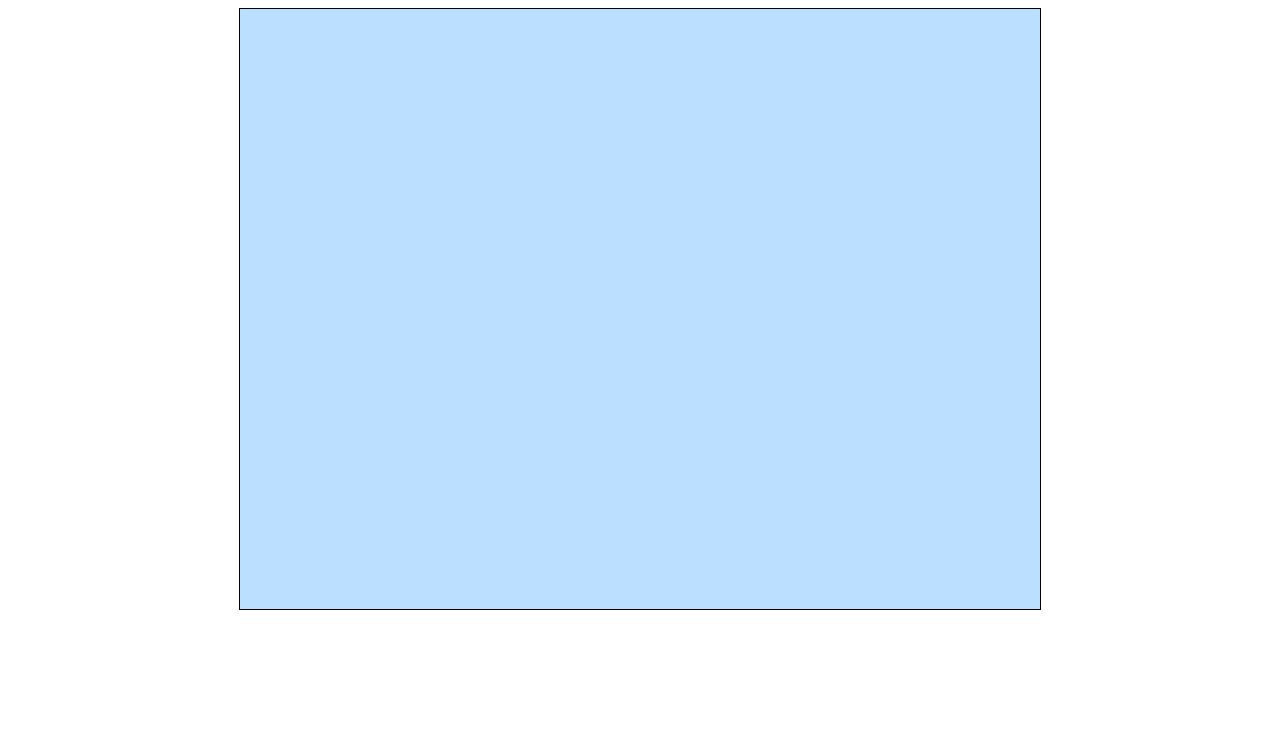
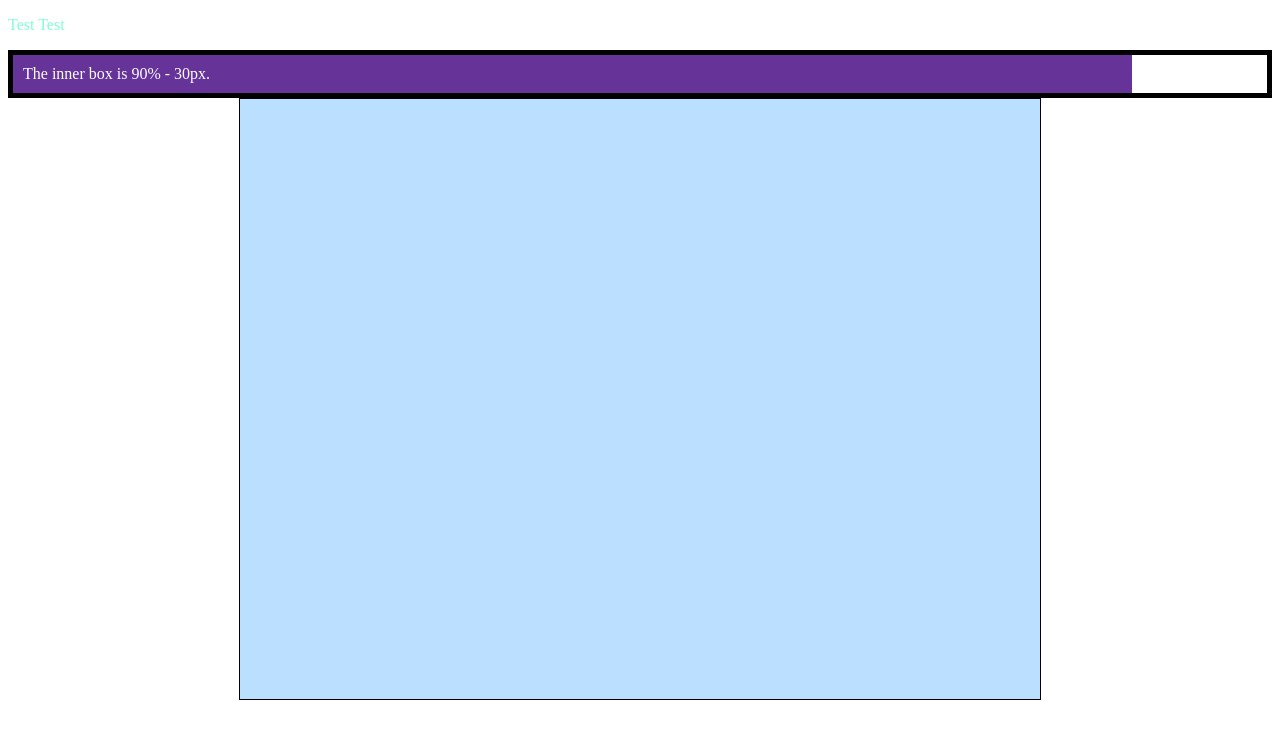
Before and after one commit to smpronin/Runner-game, a plain HTML site: page index.html in a window 1280 px wide. Drawn offline with Linux system fonts and the light colour scheme.

Commit message:
Тесты с CSS

```diff
--- a/index.html
+++ b/index.html
@@ -3,12 +3,12 @@
 
 <head>
     <title>Runner game</title>
-    <!-- <style type="text/css" src="styles/style.css"></style> -->
     <link rel="stylesheet" href="styles/style.css">
 </head>
 
 <body>
-    <!-- <p>Test Test</p> -->
+    <p class = "aquamarine">Test Test</p>
+    <div class="outer"><div class="box">The inner box is 90% - 30px.</div></div>
     <canvas id="canvas1" width="800" height="600"></canvas>
     <script type="text/javascript" src="scripts/script.js"></script>
 </body>
--- a/styles/style.css
+++ b/styles/style.css
@@ -4,6 +4,20 @@ canvas {
     display: block;
     margin: 0 auto;
 }
-p {
+.aquamarine {
     color: aquamarine;
 }
+p {
+    color: red;
+}
+
+.outer {
+    border: 5px solid black;
+  }
+
+  .box {
+    padding: 10px;
+    width: calc(90% - 30px);
+    background-color: rebeccapurple;
+    color: white;
+  }
```
